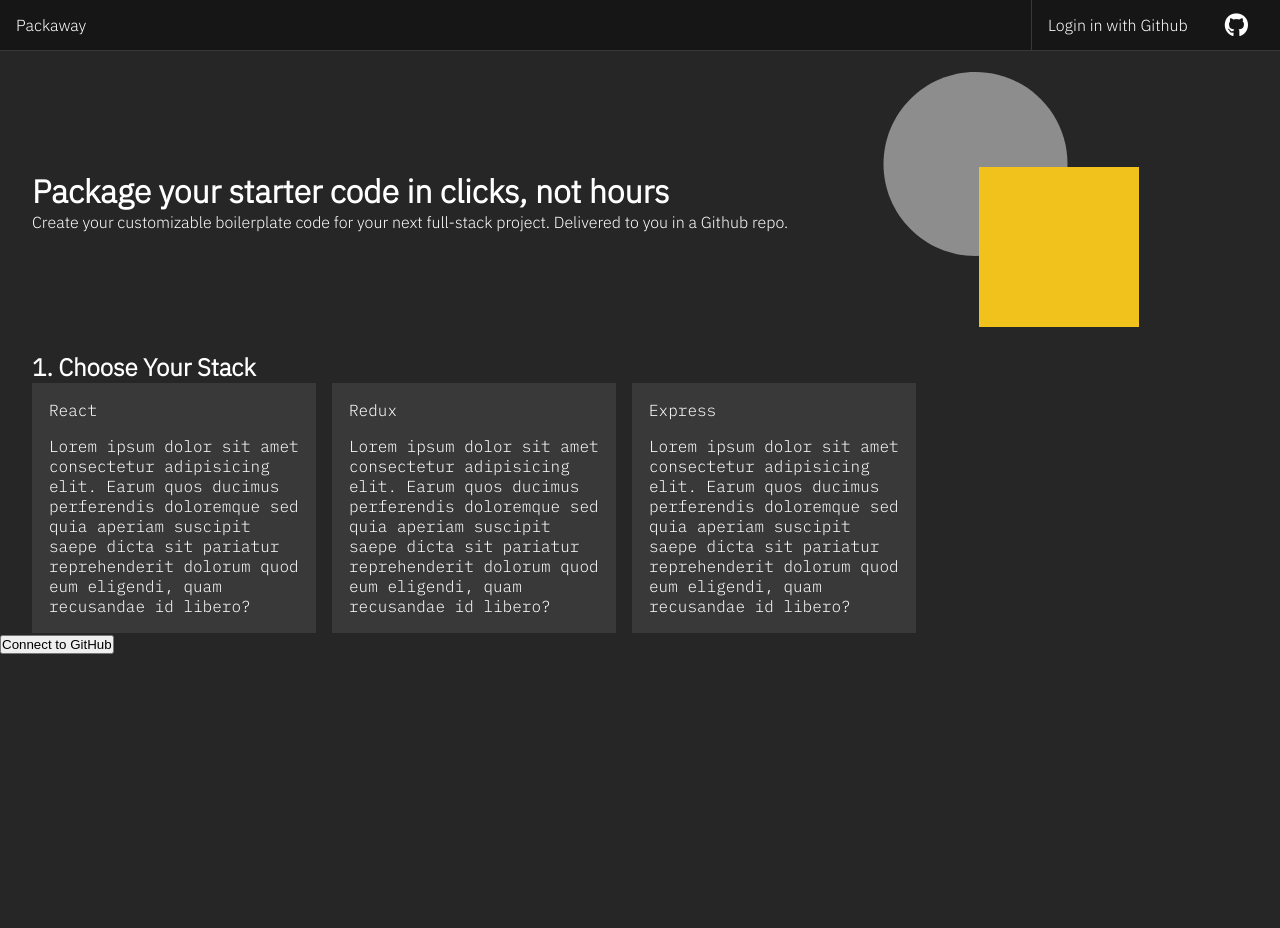
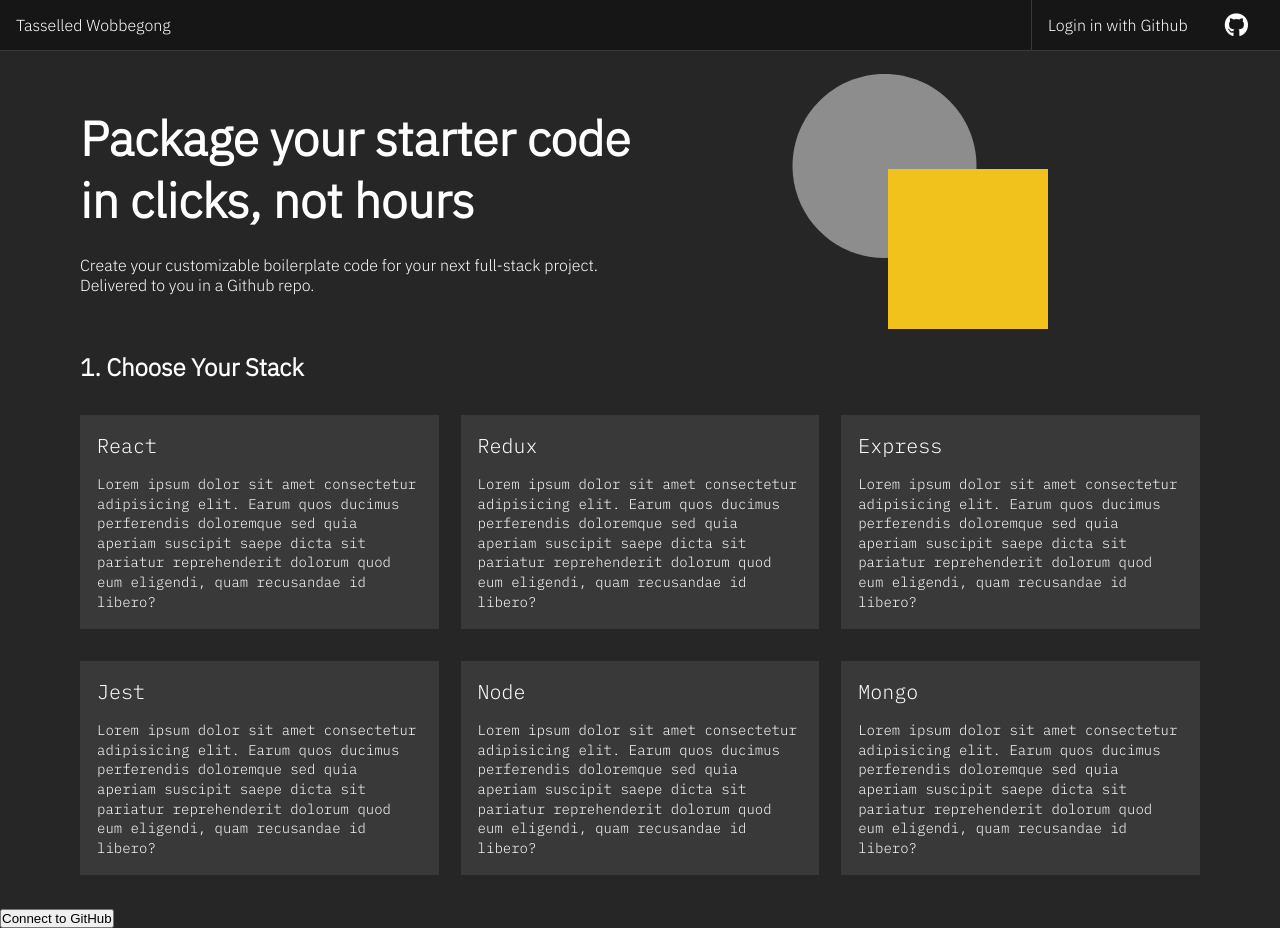
Before and after one commit to team-tassled-wobbegong/tassled, a React app: page / in a window 1280 px wide. Before the commit the page ends 800 px from the top, so only its background shows below. Built offline with nearby package versions, Linux system fonts and the light colour scheme.

Commit message:
modify some css

```diff
--- a/client/components/App/App.js
+++ b/client/components/App/App.js
@@ -29,6 +29,27 @@ const cardsState = [
       'Lorem ipsum dolor sit amet consectetur adipisicing elit. Earum quos ducimus perferendis doloremque sed quia aperiam suscipit saepe dicta sit pariatur reprehenderit dolorum quod eum eligendi, quam recusandae id libero?',
     isSelected: false,
   },
+  {
+    id: Math.random(),
+    tech: 'Jest',
+    description:
+      'Lorem ipsum dolor sit amet consectetur adipisicing elit. Earum quos ducimus perferendis doloremque sed quia aperiam suscipit saepe dicta sit pariatur reprehenderit dolorum quod eum eligendi, quam recusandae id libero?',
+    isSelected: false,
+  },
+  {
+    id: Math.random(),
+    tech: 'Node',
+    description:
+      'Lorem ipsum dolor sit amet consectetur adipisicing elit. Earum quos ducimus perferendis doloremque sed quia aperiam suscipit saepe dicta sit pariatur reprehenderit dolorum quod eum eligendi, quam recusandae id libero?',
+    isSelected: false,
+  },
+  {
+    id: Math.random(),
+    tech: 'Mongo',
+    description:
+      'Lorem ipsum dolor sit amet consectetur adipisicing elit. Earum quos ducimus perferendis doloremque sed quia aperiam suscipit saepe dicta sit pariatur reprehenderit dolorum quod eum eligendi, quam recusandae id libero?',
+    isSelected: false,
+  },
 ];
 
 const App = () => {
@@ -40,9 +61,20 @@ const App = () => {
     );
   };
 
+  const connectToGitHub = () => {
+    const client_id = '9736e547efbf758aa0dc'; //from GH application settings area
+    const redirect_uri = 'http://localhost:3000/api/oauth/callback/';
+    const state = '9323bb9ce6934469b58303863f8c0d54'; //unique string, hard coded for now.
+    const scope = 'scope=user%20public_repo';
+
+    const params = `client_id=${client_id}&redirect_uri=${redirect_uri}&state=${state}&scope=${scope}&allow_signup=true`;
+
+    window.location.replace(`https://github.com/login/oauth/authorize?${params}`);
+  };
+
   return (
     <div className="App">
-      <NavBar />
+      <NavBar connectToGitHub={connectToGitHub} />
       <main>
         <Hero />
         <ChooseStack>
--- a/client/components/App/app.scss
+++ b/client/components/App/app.scss
@@ -2,7 +2,8 @@
 @import '../Hero/hero';
 @import '../CardsList/cards_list';
 @import '../Card/card';
+@import '../ChooseStack/choose_stack';
 
 main {
-  padding: 0 2rem;
+  padding: 0 5rem;
 }
--- a/client/components/Card/Card.js
+++ b/client/components/Card/Card.js
@@ -6,8 +6,11 @@ const Card = ({ tech, description, isSelected, toggleSelect }) => (
     style={{ border: `1px solid ${isSelected ? '#e5e5e5' : 'transparent'}` }}
     onClick={toggleSelect}
   >
-    <div className="title">{tech}</div>
-    <p>{description}</p>
+    <div className="title">
+      <span>{tech}</span>
+      {isSelected && <i className="fas fa-check-circle"></i>}
+    </div>
+    <p className="description">{description}</p>
   </div>
 );
 
--- a/client/components/Card/_card.scss
+++ b/client/components/Card/_card.scss
@@ -1,12 +1,20 @@
 .Card {
   background-color: #393939;
   font-family: 'IBM Plex Mono', monospace;
-  margin-right: 1rem;
+  margin-bottom: 2rem;
   padding: 1rem;
-  width: 250px;
+  width: 29%;
 
   .title {
+    display: flex;
+    font-size: 20px;
     margin-bottom: 1rem;
+    justify-content: space-between;
+  }
+
+  .description {
+    font-size: 14px;
+    line-height: 1.4;
   }
 }
 
--- a/client/components/CardsList/_cards_list.scss
+++ b/client/components/CardsList/_cards_list.scss
@@ -1,3 +1,5 @@
 .CardsList {
   display: flex;
+  flex-wrap: wrap;
+  justify-content: space-between;
 }
--- /dev/null
+++ b/client/components/ChooseStack/_choose_stack.scss
@@ -0,0 +1,5 @@
+.ChooseStack {
+  h2 {
+    margin-bottom: 2rem;
+  }
+}
--- a/client/components/Hero/_hero.scss
+++ b/client/components/Hero/_hero.scss
@@ -5,10 +5,17 @@
   height: 300px;
 
   .left {
-    width: 70%;
+    h1 {
+      font-size: 3rem;
+      margin-bottom: 1.5rem;
+    }
+
+    width: 50%;
   }
 
   .right {
-    width: 30%;
+    display: flex;
+    justify-content: center;
+    width: 50%;
   }
 }
--- a/client/components/NavBar/NavBar.js
+++ b/client/components/NavBar/NavBar.js
@@ -1,10 +1,10 @@
 import React from 'react';
 
-const NavBar = () => (
+const NavBar = ({ connectToGitHub }) => (
   <div className="NavBar">
-    <div className="left">Packaway</div>
+    <div className="left">Tasselled Wobbegong</div>
     <div className="right">
-      <span>Login in with Github</span>
+      <span onClick={connectToGitHub}>Login in with Github</span>
       <i className="fab fa-github"></i>
     </div>
   </div>
--- a/client/components/NavBar/_navbar.scss
+++ b/client/components/NavBar/_navbar.scss
@@ -20,6 +20,10 @@
     padding: 0 1rem;
     width: 200px;
 
+    span {
+      cursor: pointer;
+    }
+
     i.fa-github {
       font-size: 1.5rem;
     }
```
